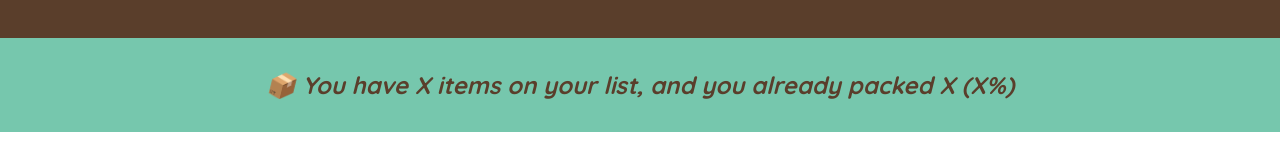
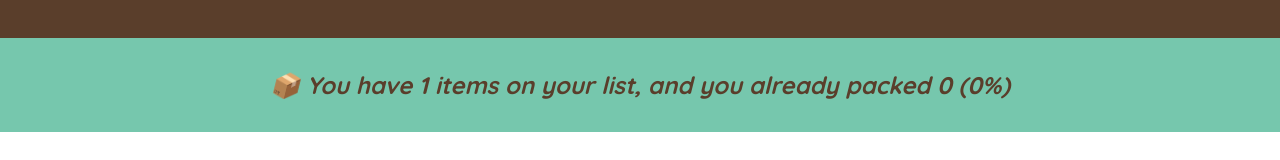
Before and after one commit to Zanebla/frontend-notes, a React (Create React App) app in the folder travel-list/: page / in a window 1280 px wide. Both pictures are taken after typing "Sample" into the empty fields and a click on the button "ADD". Shown: the part 358-518 px from the top of the page. Built offline with nearby package versions, Linux system fonts and the light colour scheme.

Commit message:
Calculating Statistics as Derived State

```diff
--- a/travel-list/src/App.js
+++ b/travel-list/src/App.js
@@ -30,7 +30,7 @@
         onDeleteItem={handleDeleteItem}
         onHandleToggleItem={handleToggleItem}
       />
-      <Stats />
+      <Stats items={items} />
     </div>
   )
 }
@@ -107,10 +107,24 @@
   )
 }
 
-function Stats() {
+function Stats({ items }) {
+  if (!items.length)
+    return (
+      <p className="stats">
+        <em>Start adding some items to your packing list 💤</em>
+      </p>
+    )
+  const numItems = items.length
+  const numPacked = items.filter((item) => item.packed).length
+  const percentage = Math.round((numPacked / numItems) * 100)
   return (
     <footer className="stats">
-      <em>📦 You have X items on your list, and you already packed X (X%)</em>
+      <em>
+        {percentage === 100
+          ? 'You got everything! Ready to go! 🚀'
+          : `📦 You have ${numItems} items on your list, and you already packed${' '}
+        ${numPacked} (${percentage}%)`}
+      </em>
     </footer>
   )
 }
```
